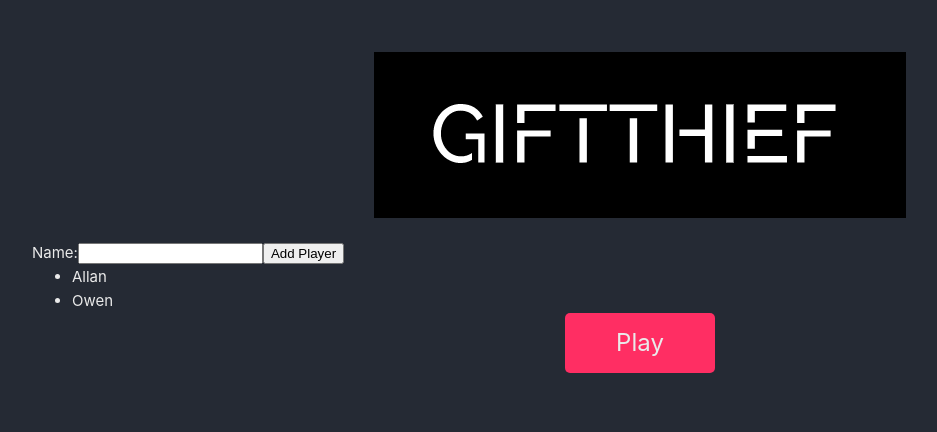
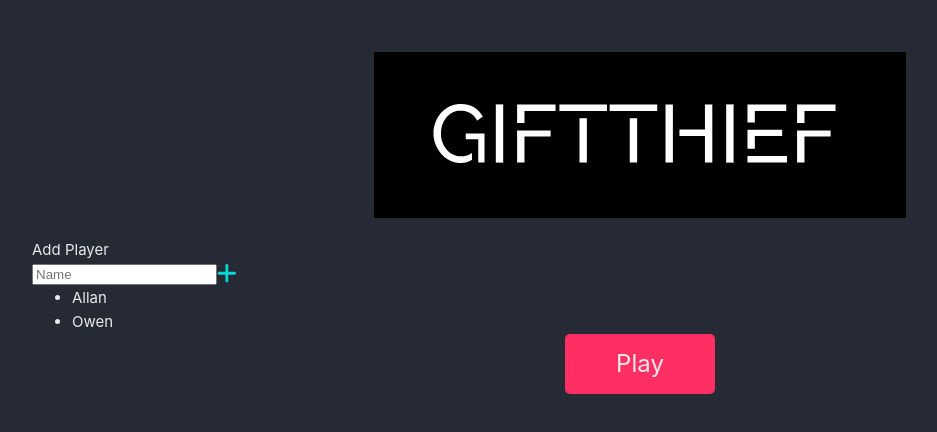
Before and after one commit to allanwright/switch-steal-unwrap, a Vue app: page / in a window 1280 px wide. Shown: the top 432 px of the page, without its empty margins (0-937 px from the left). Built offline with nearby package versions, Linux system fonts and the light colour scheme.

Commit message:
Add support for fontawesome icons

```diff
--- a/package.json
+++ b/package.json
@@ -11,6 +11,11 @@
     "lint": "eslint . --ext .vue,.js,.jsx,.cjs,.mjs,.ts,.tsx,.cts,.mts --fix --ignore-path .gitignore"
   },
   "dependencies": {
+    "@fortawesome/fontawesome-svg-core": "^6.2.1",
+    "@fortawesome/free-brands-svg-icons": "^6.2.1",
+    "@fortawesome/free-regular-svg-icons": "^6.2.1",
+    "@fortawesome/free-solid-svg-icons": "^6.2.1",
+    "@fortawesome/vue-fontawesome": "^3.0.2",
     "pinia": "^2.0.26",
     "vue": "^3.2.45",
     "vue-router": "^4.1.6"
--- a/src/components/AddPlayer.vue
+++ b/src/components/AddPlayer.vue
@@ -4,9 +4,8 @@ import IconPlus from "@/components/icons/IconPlus.vue";
 
 <template>
   <div>
-    <label>Name:</label>
-    <input type="text" />
-    <button type="button">Add Player</button>
+    <div>Add Player</div>
+    <input type="text" title="Name" placeholder="Name" />
     <IconPlus />
   </div>
 </template>
--- a/src/components/icons/IconPlus.vue
+++ b/src/components/icons/IconPlus.vue
@@ -1,13 +1,9 @@
 <template>
-  <svg
-    xmlns="http://www.w3.org/2000/svg"
-    width="20"
-    height="20"
-    fill="currentColor"
-  >
-    <!--! Font Awesome Pro 6.2.1 by @fontawesome - https://fontawesome.com License - https://fontawesome.com/license (Commercial License) Copyright 2022 Fonticons, Inc. -->
-    <path
-      d="M256 80c0-17.7-14.3-32-32-32s-32 14.3-32 32V224H48c-17.7 0-32 14.3-32 32s14.3 32 32 32H192V432c0 17.7 14.3 32 32 32s32-14.3 32-32V288H400c17.7 0 32-14.3 32-32s-14.3-32-32-32H256V80z"
-    />
-  </svg>
+  <FontAwesomeIcon icon="plus" size="xl" />
 </template>
+
+<style scoped>
+svg {
+  color: var(--colour-1);
+}
+</style>
--- a/src/main.ts
+++ b/src/main.ts
@@ -3,6 +3,9 @@ import { createPinia } from "pinia";
 
 import App from "./App.vue";
 import router from "./router";
+import { library } from "@fortawesome/fontawesome-svg-core";
+import { FontAwesomeIcon } from "@fortawesome/vue-fontawesome";
+import { faPlus } from "@fortawesome/free-solid-svg-icons";
 
 import "./assets/main.css";
 
@@ -11,4 +14,7 @@ const app = createApp(App);
 app.use(createPinia());
 app.use(router);
 
+library.add(faPlus);
+app.component("FontAwesomeIcon", FontAwesomeIcon);
+
 app.mount("#app");
```
Also changed, not shown: src/components/icons/IconCommunity.vue (deleted, +0 -12 lines), src/components/icons/IconDocumentation.vue (deleted, +0 -12 lines), src/components/icons/IconEcosystem.vue (deleted, +0 -12 lines), src/components/icons/IconSupport.vue (deleted, +0 -12 lines), src/components/icons/IconTooling.vue (deleted, +0 -19 lines), 1 other file (tests, documents, lock files or other folders).
